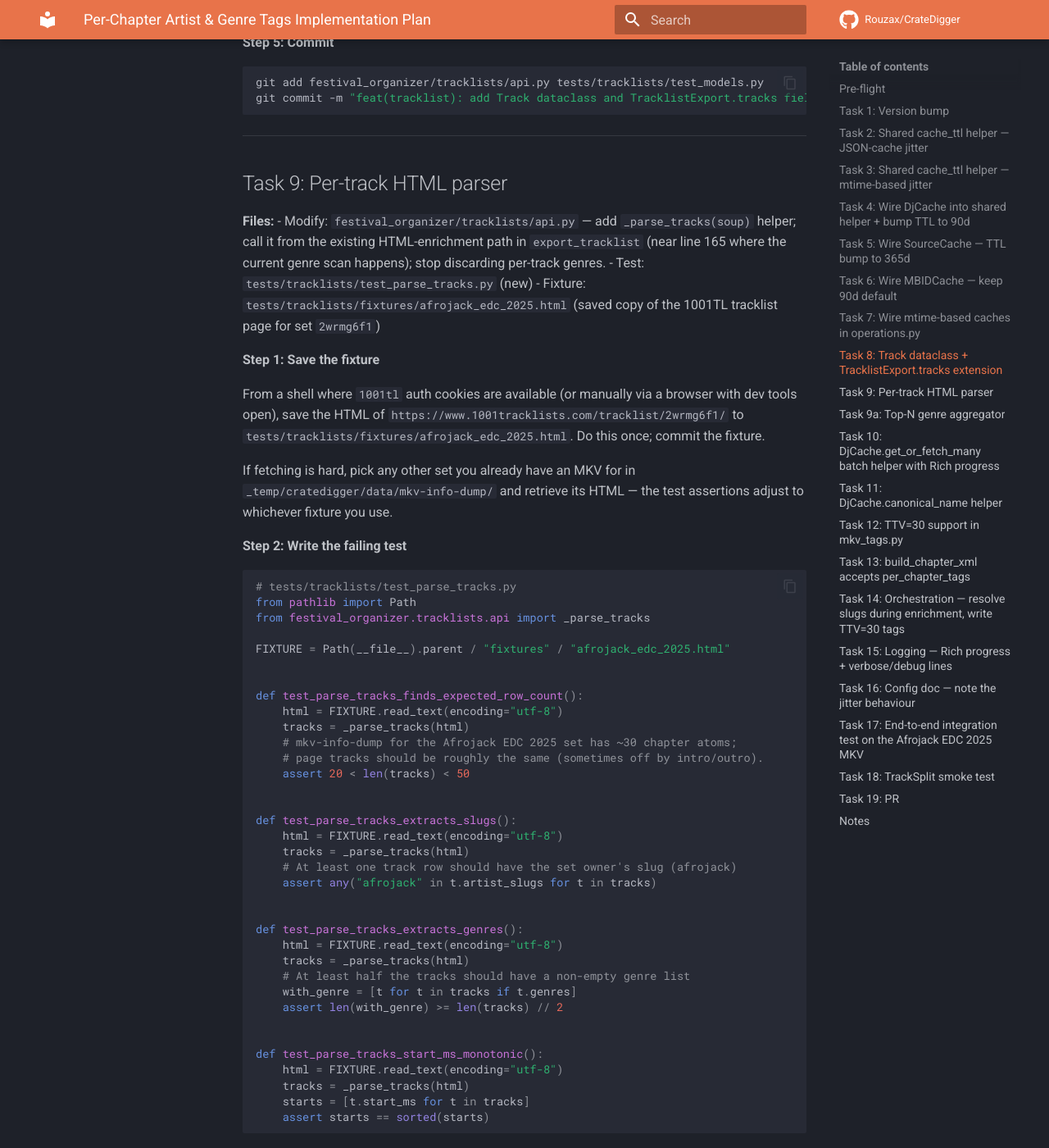
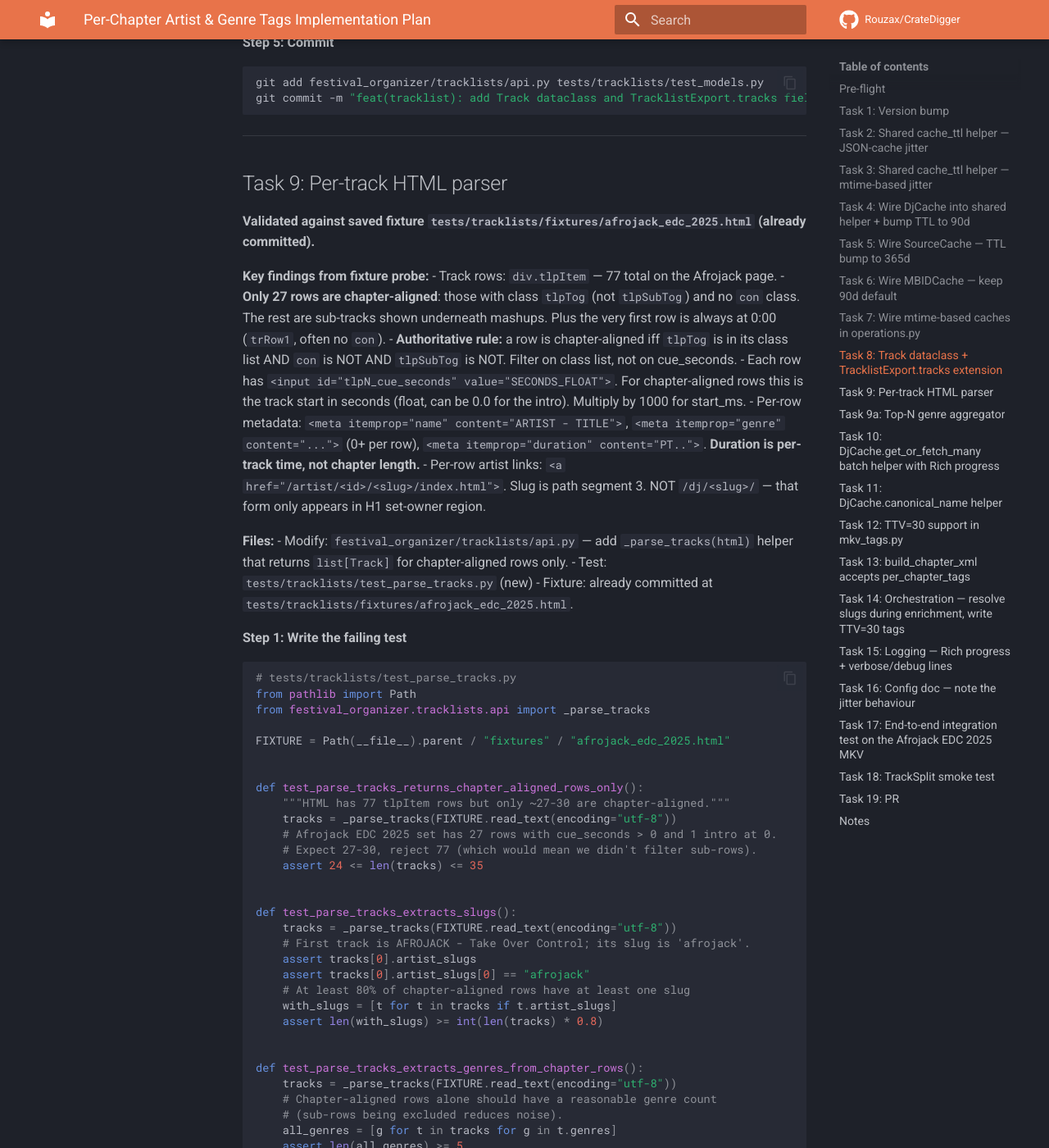
Before and after one commit to Rouzax/CrateDigger, an MkDocs documentation site: the page built from docs/plans/2026-04-12-per-chapter-tags.md, in a window 1280 px wide and 1400 px high, scrolled down 13703 px. Shown: the whole window at 82% size. Built offline with MkDocs 1.6.1 and Material for MkDocs 9.7.7, drawn with Linux system fonts in a browser that asks for light colours; comment, search, counter and statistics services are not loaded; some of the changed text lies outside the part shown.

Commit message:
docs(plans): rewrite Task 9 with validated selectors from fixture probe
Key findings from probing the saved Afrojack EDC 2025 fixture:
- 77 div.tlpItem rows but only ~27 are chapter-aligned (tlpTog AND NOT con
  AND NOT tlpSubTog). Sub-rows are mashup components.
- cue_seconds lives in <input id=tlpN_cue_seconds value=SECONDS>.
- Per-track artist links are /artist/<id>/<slug>/index.html.
- Mainstage appears on many per-track genre metas; top-N filter not enough.

pyproject.toml: add beautifulsoup4 as a dep.

````diff
--- a/docs/plans/2026-04-12-per-chapter-tags.md
+++ b/docs/plans/2026-04-12-per-chapter-tags.md
@@ -700,18 +700,22 @@ git commit -m "feat(tracklist): add Track dataclass and TracklistExport.tracks f
 
 ## Task 9: Per-track HTML parser
 
-**Files:**
-- Modify: `festival_organizer/tracklists/api.py` — add `_parse_tracks(soup)` helper; call it from the existing HTML-enrichment path in `export_tracklist` (near line 165 where the current genre scan happens); stop discarding per-track genres.
+**Validated against saved fixture `tests/tracklists/fixtures/afrojack_edc_2025.html` (already committed).**
+
+**Key findings from fixture probe:**
+- Track rows: `div.tlpItem` — 77 total on the Afrojack page.
+- **Only 27 rows are chapter-aligned**: those with class `tlpTog` (not `tlpSubTog`) and no `con` class. The rest are sub-tracks shown underneath mashups. Plus the very first row is always at 0:00 (`trRow1`, often no `con`).
+- **Authoritative rule:** a row is chapter-aligned iff `tlpTog` is in its class list AND `con` is NOT AND `tlpSubTog` is NOT. Filter on class list, not on cue_seconds.
+- Each row has `<input id="tlpN_cue_seconds" value="SECONDS_FLOAT">`. For chapter-aligned rows this is the track start in seconds (float, can be 0.0 for the intro). Multiply by 1000 for start_ms.
+- Per-row metadata: `<meta itemprop="name" content="ARTIST - TITLE">`, `<meta itemprop="genre" content="...">` (0+ per row), `<meta itemprop="duration" content="PT..">`. **Duration is per-track time, not chapter length.**
+- Per-row artist links: `<a href="/artist/<id>/<slug>/index.html">`. Slug is path segment 3. NOT `/dj/<slug>/` — that form only appears in H1 set-owner region.
+
+**Files:**
+- Modify: `festival_organizer/tracklists/api.py` — add `_parse_tracks(html)` helper that returns `list[Track]` for chapter-aligned rows only.
 - Test: `tests/tracklists/test_parse_tracks.py` (new)
-- Fixture: `tests/tracklists/fixtures/afrojack_edc_2025.html` (saved copy of the 1001TL tracklist page for set `2wrmg6f1`)
-
-**Step 1: Save the fixture**
-
-From a shell where `1001tl` auth cookies are available (or manually via a browser with dev tools open), save the HTML of `https://www.1001tracklists.com/tracklist/2wrmg6f1/` to `tests/tracklists/fixtures/afrojack_edc_2025.html`. Do this once; commit the fixture.
-
-If fetching is hard, pick any other set you already have an MKV for in `_temp/cratedigger/data/mkv-info-dump/` and retrieve its HTML — the test assertions adjust to whichever fixture you use.
-
-**Step 2: Write the failing test**
+- Fixture: already committed at `tests/tracklists/fixtures/afrojack_edc_2025.html`.
+
+**Step 1: Write the failing test**
 
 ```python
 # tests/tracklists/test_parse_tracks.py
@@ -721,96 +725,133 @@ from festival_organizer.tracklists.api import _parse_tracks
 FIXTURE = Path(__file__).parent / "fixtures" / "afrojack_edc_2025.html"
 
 
-def test_parse_tracks_finds_expected_row_count():
-    html = FIXTURE.read_text(encoding="utf-8")
-    tracks = _parse_tracks(html)
-    # mkv-info-dump for the Afrojack EDC 2025 set has ~30 chapter atoms;
-    # page tracks should be roughly the same (sometimes off by intro/outro).
-    assert 20 < len(tracks) < 50
+def test_parse_tracks_returns_chapter_aligned_rows_only():
+    """HTML has 77 tlpItem rows but only ~27-30 are chapter-aligned."""
+    tracks = _parse_tracks(FIXTURE.read_text(encoding="utf-8"))
+    # Afrojack EDC 2025 set has 27 rows with cue_seconds > 0 and 1 intro at 0.
+    # Expect 27-30, reject 77 (which would mean we didn't filter sub-rows).
+    assert 24 <= len(tracks) <= 35
 
 
 def test_parse_tracks_extracts_slugs():
-    html = FIXTURE.read_text(encoding="utf-8")
-    tracks = _parse_tracks(html)
-    # At least one track row should have the set owner's slug (afrojack)
-    assert any("afrojack" in t.artist_slugs for t in tracks)
-
-
-def test_parse_tracks_extracts_genres():
-    html = FIXTURE.read_text(encoding="utf-8")
-    tracks = _parse_tracks(html)
-    # At least half the tracks should have a non-empty genre list
-    with_genre = [t for t in tracks if t.genres]
-    assert len(with_genre) >= len(tracks) // 2
+    tracks = _parse_tracks(FIXTURE.read_text(encoding="utf-8"))
+    # First track is AFROJACK - Take Over Control; its slug is 'afrojack'.
+    assert tracks[0].artist_slugs
+    assert tracks[0].artist_slugs[0] == "afrojack"
+    # At least 80% of chapter-aligned rows have at least one slug
+    with_slugs = [t for t in tracks if t.artist_slugs]
+    assert len(with_slugs) >= int(len(tracks) * 0.8)
+
+
+def test_parse_tracks_extracts_genres_from_chapter_rows():
+    tracks = _parse_tracks(FIXTURE.read_text(encoding="utf-8"))
+    # Chapter-aligned rows alone should have a reasonable genre count
+    # (sub-rows being excluded reduces noise).
+    all_genres = [g for t in tracks for g in t.genres]
+    assert len(all_genres) >= 5
 
 
 def test_parse_tracks_start_ms_monotonic():
-    html = FIXTURE.read_text(encoding="utf-8")
-    tracks = _parse_tracks(html)
+    tracks = _parse_tracks(FIXTURE.read_text(encoding="utf-8"))
     starts = [t.start_ms for t in tracks]
     assert starts == sorted(starts)
-```
-
-**Step 3: Run to verify fail**
-
-Run: `pytest tests/tracklists/test_parse_tracks.py -v`
+
+
+def test_parse_tracks_first_chapter_at_zero():
+    tracks = _parse_tracks(FIXTURE.read_text(encoding="utf-8"))
+    assert tracks[0].start_ms == 0
+
+
+def test_parse_tracks_raw_text_preserved():
+    tracks = _parse_tracks(FIXTURE.read_text(encoding="utf-8"))
+    assert "Take Over Control" in tracks[0].raw_text
+
+
+def test_parse_tracks_no_mojibake():
+    """After the 1e45b59 fix, no parsed text should contain mojibake bytes."""
+    tracks = _parse_tracks(FIXTURE.read_text(encoding="utf-8"))
+    for t in tracks:
+        assert "├" not in t.raw_text, f"mojibake in {t.raw_text!r}"
+        for g in t.genres:
+            assert "├" not in g
+```
+
+**Step 2: Run to verify fail**
+
+Run: `python3 -m pytest tests/tracklists/test_parse_tracks.py -v`
 Expected: FAIL — `_parse_tracks` not defined.
 
-**Step 4: Implement `_parse_tracks`**
-
-In `festival_organizer/tracklists/api.py`, add a module-level helper (below the other parse helpers). The tracklist HTML uses per-track rows keyed by `id="tlp<n>_tr"` with inner elements that include a timestamp (`class="cueValueField"`), track text, and `<meta itemprop="genre">` tags, plus `<a href="/dj/<slug>/">` artist links. Inspect the saved fixture to confirm exact selectors before writing the parser — the existing `_extract_genres` near line 538 is a working reference for the genre selector.
-
-Sketch:
-
-```python
-def _parse_tracks(html: str) -> list[Track]:
-    """Extract per-track rows from a 1001TL tracklist HTML page.
-
-    Returns a list of Track objects in page order. Rows without a parseable
-    timestamp are skipped (they're usually section dividers).
+**Step 3: Implement `_parse_tracks`**
+
+In `festival_organizer/tracklists/api.py`, add a module-level helper below the existing parse helpers. Use BeautifulSoup4 (now a project dep via `pyproject.toml`).
+
+```python
+def _parse_tracks(html: str) -> list["Track"]:
+    """Extract chapter-aligned per-track rows from a 1001TL tracklist page.
+
+    Only rows with class 'tlpTog' and NOT 'con' and NOT 'tlpSubTog' are
+    included, because the page also contains mashup-component sub-rows that
+    don't correspond to chapter atoms. Returns Track objects in page order
+    with start_ms taken from the row's cue_seconds input (float seconds).
     """
     from bs4 import BeautifulSoup
     soup = BeautifulSoup(html, "html.parser")
     tracks: list[Track] = []
-    # TODO: confirm the exact row selector from the fixture; likely something
-    # like soup.select("div.tlpItem") or soup.select("[id^='tlp'][id$='_tr']").
-    for row in soup.select(TRACK_ROW_SELECTOR):
-        ts_el = row.select_one(TIMESTAMP_SELECTOR)
-        if not ts_el:
+    for row in soup.select("div.tlpItem"):
+        classes = set(row.get("class", []))
+        if "tlpTog" not in classes:
             continue
-        start_ms = _parse_timestamp_to_ms(ts_el.get_text(strip=True))
-        if start_ms is None:
+        if "con" in classes or "tlpSubTog" in classes:
             continue
-        raw_text = _extract_row_text(row)
-        slugs = [_slug_from_dj_href(a["href"])
-                 for a in row.select("a[href*='/dj/']")
-                 if a.get("href")]
-        slugs = [s for s in slugs if s]
-        genres = [m.get("content", "")
-                  for m in row.select('meta[itemprop="genre"]')
-                  if m.get("content")]
-        tracks.append(Track(start_ms=start_ms, raw_text=raw_text,
-                            artist_slugs=slugs, genres=genres))
+        cue_el = row.select_one("input[id$='_cue_seconds']")
+        if cue_el is None:
+            continue
+        try:
+            start_ms = int(float(cue_el.get("value", "0")) * 1000)
+        except ValueError:
+            continue
+        name_meta = row.select_one('meta[itemprop="name"]')
+        raw_text = name_meta.get("content", "") if name_meta else ""
+        genres = [
+            m.get("content", "")
+            for m in row.select('meta[itemprop="genre"]')
+            if m.get("content")
+        ]
+        slugs: list[str] = []
+        for a in row.select("a[href^='/artist/']"):
+            m = re.match(r"/artist/[^/]+/([^/]+)/", a.get("href", ""))
+            if m and m.group(1) not in slugs:
+                slugs.append(m.group(1))
+        tracks.append(
+            Track(
+                start_ms=start_ms,
+                raw_text=raw_text,
+                artist_slugs=slugs,
+                genres=genres,
+            )
+        )
     return tracks
 ```
 
-Add supporting helpers `_parse_timestamp_to_ms`, `_slug_from_dj_href`, `_extract_row_text`, `TRACK_ROW_SELECTOR`, `TIMESTAMP_SELECTOR` — all tight, tested indirectly by the four tests above. Use the existing `_extract_genres` at line 538 as your reference for how rows are structured in the current DOM.
-
-Also wire the result into `export_tracklist`: after the existing HTML-enrichment block, call `tracks = _parse_tracks(html)` and populate `TracklistExport.tracks = tracks` on the return.
-
-**Step 5: Run tests**
-
-Run: `pytest tests/tracklists/test_parse_tracks.py -v`
-Expected: all 4 PASS. If counts are off, tune the selectors — don't weaken the assertions.
-
-Then run the full suite: `pytest tests/ -x`. Expected: no regressions.
-
-**Step 6: Commit**
-
-```bash
-git add festival_organizer/tracklists/api.py tests/tracklists/test_parse_tracks.py tests/tracklists/fixtures/afrojack_edc_2025.html
+No need for `TRACK_ROW_SELECTOR`, `_parse_timestamp_to_ms`, `_slug_from_dj_href` constants as separate helpers — the parser is short enough that inlining is clearer. Do not add BeautifulSoup-based parsing to the existing `_extract_genres` or other scrapes; they already work.
+
+Wire into `export_tracklist`: after the existing HTML-enrichment block (line ~165), call `tracks = _parse_tracks(page_resp.text)` and populate `TracklistExport.tracks = tracks` on the return.
+
+**Step 4: Run tests**
+
+Run: `python3 -m pytest tests/tracklists/test_parse_tracks.py tests/ -x`
+Expected: all new tests PASS, full suite still green.
+
+**Step 5: Commit**
+
+```bash
+git add festival_organizer/tracklists/api.py tests/tracklists/test_parse_tracks.py
 git commit -m "feat(tracklist): parse per-track slugs and genres from HTML"
 ```
+
+**Notes:**
+- The chapter-aligned row filter (`tlpTog AND NOT con AND NOT tlpSubTog`) is the authoritative rule confirmed against the Afrojack EDC 2025 fixture. Alternative approaches (`cue_seconds > 0`, trno ranges) were rejected because the intro row has `cue_seconds=0` and trno 0, and sub-rows don't have distinct trno values.
+- **Mainstage noise:** "Mainstage" still appears in chapter-aligned rows' genre metas on this fixture (1001TL tags stage names as per-track genres). Task 9a's top-N aggregator will surface it. If that becomes a UX problem, Task 14 can wrap the aggregator with a stage-name blocklist derived from `source_cache`; not doing it in Task 9a keeps the aggregator a pure function.
 
 ---
 
--- a/pyproject.toml
+++ b/pyproject.toml
@@ -4,6 +4,7 @@ version = "0.9.9"
 description = "Festival set & concert library manager"
 requires-python = ">=3.11"
 dependencies = [
+    "beautifulsoup4>=4.12",
     "Pillow>=10.0",
     "ftfy>=6.0",
     "numpy>=1.24",
````
